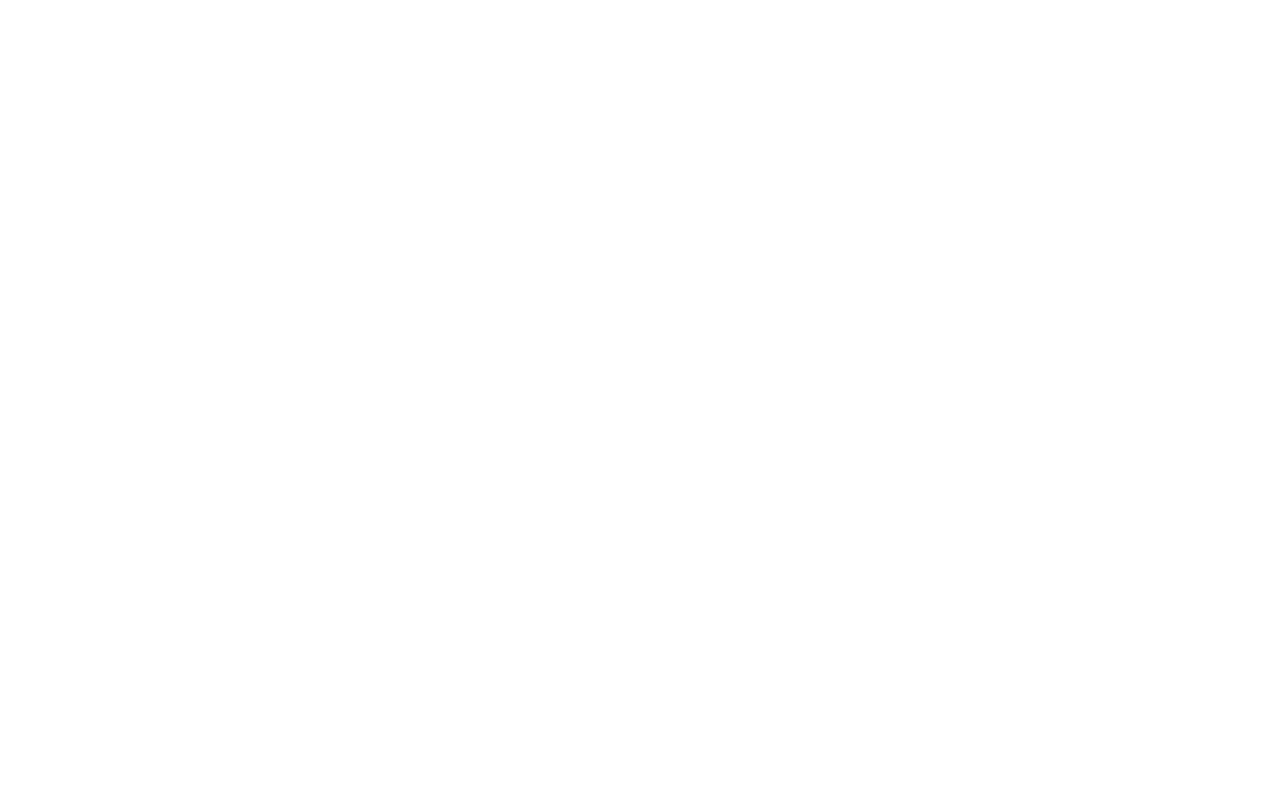
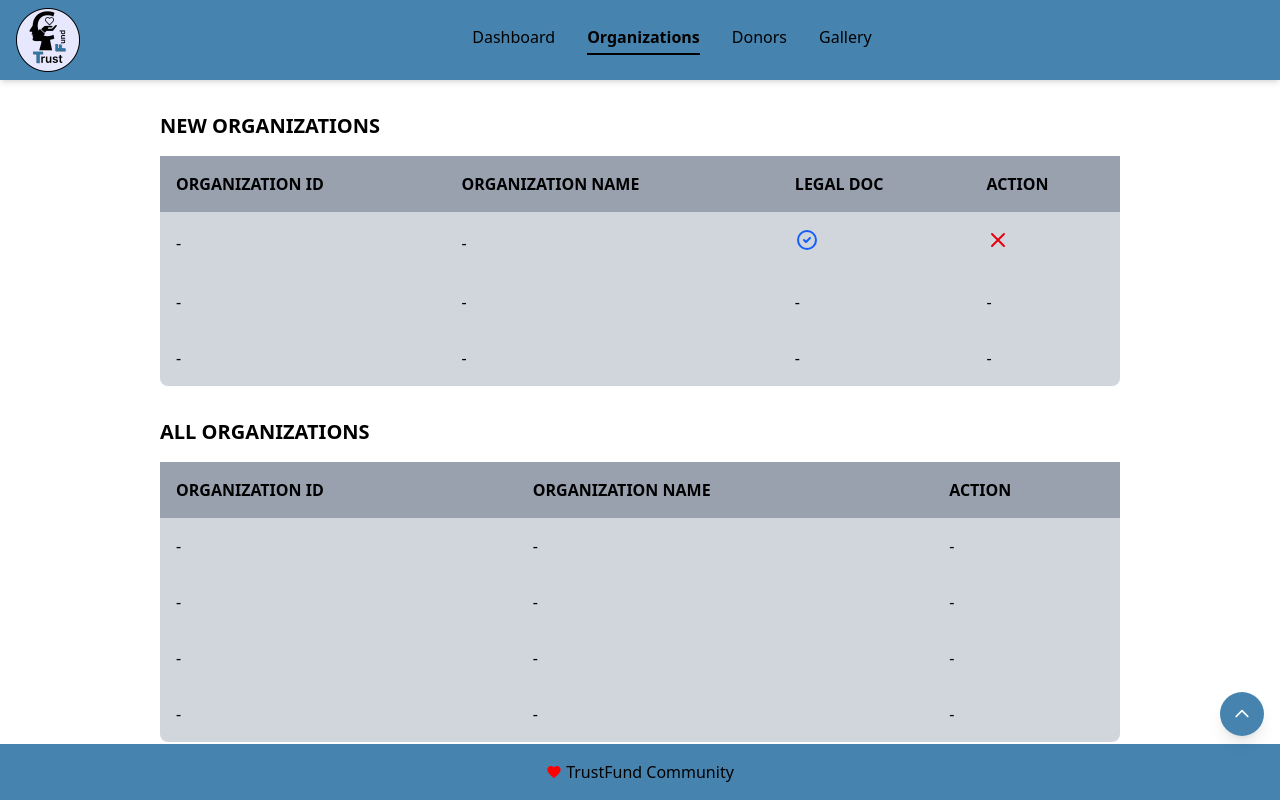
Before and after one commit to binathlaknaka/TrustFund-Frontend, a React (Vite) app: page /admin/organizations in a window 1280 px wide. Before the commit this address had no page. Built offline with nearby package versions, Linux system fonts and the light colour scheme.

Commit message:
Admin Organizations Initial

```diff
--- a/dev-dist/sw.js
+++ b/dev-dist/sw.js
@@ -82,7 +82,7 @@
     "revision": "3ca0b8505b4bec776b69afdba2768812"
   }, {
     "url": "index.html",
-    "revision": "0.ti5n72j19r"
+    "revision": "0.53v7f7llimo"
   }], {});
   workbox.cleanupOutdatedCaches();
   workbox.registerRoute(new workbox.NavigationRoute(workbox.createHandlerBoundToURL("index.html"), {
--- a/src/App.jsx
+++ b/src/App.jsx
@@ -16,6 +16,7 @@
 import ChatPage from './pages/ChatPage';
 
 import AdminDashboard from './pages/admin/Dashboard';
+import AdminOrganizations from './pages/admin/Organizations';
 
 function Layout() {
   return (
@@ -53,7 +54,9 @@
               <Route path="/chat" element={<ChatPage />} />
 
               {/* Admin routes */}
+              <Route path="/admin" element={<AdminDashboard />} />
               <Route path="/admin/dashboard" element={<AdminDashboard />} />
+              <Route path="/admin/organizations" element={<AdminOrganizations />} />
             </Route>
           </Routes>
         </Router>
--- a/src/pages/admin/Dashboard.jsx
+++ b/src/pages/admin/Dashboard.jsx
@@ -1,9 +1,13 @@
 import React from 'react';
+import { Helmet } from 'react-helmet-async';
 import AdminDashboardImage from '../../assets/admin-dashboard.png';
 
 const AdminDashboard = () => {
   return (
     <div className="container mx-auto px-4 text-black flex justify-center items-center min-h-[calc(100vh-8rem)]">
+      <Helmet>
+        <title>Admin | Dashboard</title>
+      </Helmet>
       {/* Main Dashboard Container */}
       <div className="flex flex-col md:flex-row gap-10 w-full max-w-6xl mx-auto">
         {/* Left Section: Statistics */}
--- /dev/null
+++ b/src/pages/admin/Organizations.jsx
@@ -0,0 +1,108 @@
+import React from 'react';
+import { Helmet } from 'react-helmet-async';
+
+
+const OrganizationsPage = () => {
+  return (
+    <div className="p-4 sm:p-6 lg:p-8 max-w-5xl mx-auto">
+        <Helmet>
+            <title>Admin | Organizations</title>
+        </Helmet>
+      {/* New Organizations Section */}
+      <div className="mb-8">
+        <h2 className="text-xl font-bold mb-4 text-black">NEW ORGANIZATIONS</h2>
+        <div className="overflow-x-auto">
+          <table className="w-full bg-gray-300 rounded-lg">
+            <thead>
+              <tr className="bg-gray-400 text-left text-sm sm:text-base text-black">
+                <th className="p-3 sm:p-4">ORGANIZATION ID</th>
+                <th className="p-3 sm:p-4">ORGANIZATION NAME</th>
+                <th className="p-3 sm:p-4">LEGAL DOC</th>
+                <th className="p-3 sm:p-4">ACTION</th>
+              </tr>
+            </thead>
+            <tbody>
+              <tr className="text-sm sm:text-base text-black">
+                <td className="p-3 sm:p-4">-</td>
+                <td className="p-3 sm:p-4">-</td>
+                <td className="p-3 sm:p-4">
+                  <button className="text-blue-600 hover:text-blue-800">
+                    <svg
+                      className="w-5 h-5 sm:w-6 sm:h-6"
+                      fill="none"
+                      stroke="currentColor"
+                      viewBox="0 0 24 24"
+                      xmlns="http://www.w3.org/2000/svg"
+                    >
+                      <path
+                        strokeLinecap="round"
+                        strokeLinejoin="round"
+                        strokeWidth="2"
+                        d="M9 12l2 2 4-4m6 2a9 9 0 11-18 0 9 9 0 0118 0z"
+                      ></path>
+                    </svg>
+                  </button>
+                </td>
+                <td className="p-3 sm:p-4">
+                  <button className="text-red-600 hover:text-red-800">
+                    <svg
+                      className="w-5 h-5 sm:w-6 sm:h-6"
+                      fill="none"
+                      stroke="currentColor"
+                      viewBox="0 0 24 24"
+                      xmlns="http://www.w3.org/2000/svg"
+                    >
+                      <path
+                        strokeLinecap="round"
+                        strokeLinejoin="round"
+                        strokeWidth="2"
+                        d="M6 18L18 6M6 6l12 12"
+                      ></path>
+                    </svg>
+                  </button>
+                </td>
+              </tr>
+              {/* Placeholder rows for visual consistency */}
+              {[...Array(2)].map((_, index) => (
+                <tr key={index} className="text-sm sm:text-base text-black">
+                  <td className="p-3 sm:p-4">-</td>
+                  <td className="p-3 sm:p-4">-</td>
+                  <td className="p-3 sm:p-4">-</td>
+                  <td className="p-3 sm:p-4">-</td>
+                </tr>
+              ))}
+            </tbody>
+          </table>
+        </div>
+      </div>
+
+      {/* All Organizations Section */}
+      <div>
+        <h2 className="text-xl font-bold mb-4 text-black">ALL ORGANIZATIONS</h2>
+        <div className="overflow-x-auto">
+          <table className="w-full bg-gray-300 rounded-lg">
+            <thead>
+              <tr className="bg-gray-400 text-left text-sm sm:text-base text-black">
+                <th className="p-3 sm:p-4">ORGANIZATION ID</th>
+                <th className="p-3 sm:p-4">ORGANIZATION NAME</th>
+                <th className="p-3 sm:p-4">ACTION</th>
+              </tr>
+            </thead>
+            <tbody>
+              {/* Placeholder rows for visual consistency */}
+              {[...Array(4)].map((_, index) => (
+                <tr key={index} className="text-sm sm:text-base text-black">
+                  <td className="p-3 sm:p-4">-</td>
+                  <td className="p-3 sm:p-4">-</td>
+                  <td className="p-3 sm:p-4">-</td>
+                </tr>
+              ))}
+            </tbody>
+          </table>
+        </div>
+      </div>
+    </div>
+  );
+};
+
+export default OrganizationsPage;
```
